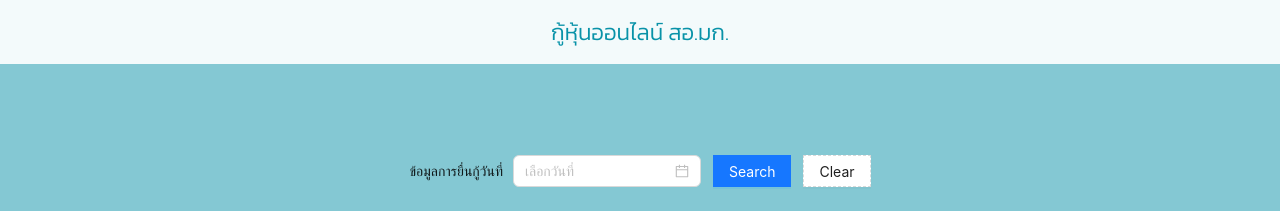
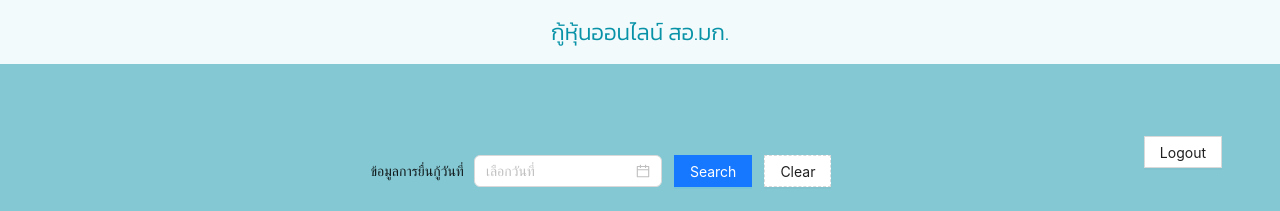
Before and after one commit to sertjerm/loanshare2024, a React (Vite) app: page /admin2024/request-admin in a window 1280 px wide. Shown: the top 211 px of the page. Built offline with nearby package versions, Linux system fonts and the light colour scheme; no server answers.

Commit message:
เพิ่มปุ่ม logout หน้า RequestAdmin

```diff
--- a/src/AppAdmin.jsx
+++ b/src/AppAdmin.jsx
@@ -3,8 +3,9 @@ import {
   Routes,
   Route,
   useLocation,
+  useNavigate,
 } from "react-router-dom";
-import { Layout } from "antd";
+import { Button, Layout } from "antd";
 import { useEffect } from "react";
 import { Header } from "antd/es/layout/layout";
 import AdminLogin from "./pages/AdminLogin";
@@ -23,6 +24,7 @@ const AppAdmin = () => {
 
 const AppContent = () => {
   const location = useLocation();
+  const navigate = useNavigate();
 
   useEffect(() => {
     console.log(`Location changed to: ${location.pathname}`);
--- a/src/pages/RequestAdmin.jsx
+++ b/src/pages/RequestAdmin.jsx
@@ -25,9 +25,11 @@ import { DownOutlined } from "@ant-design/icons";
 import "../assets/styles/request-admin.scss";
 import { NumericFormat } from "react-number-format";
 import DateDisabled from "../components/custom/DateDisabled";
+import { useNavigate } from "react-router-dom";
 
 const RequestAdmin = () => {
   const dispatch = useDispatch();
+  const navigate = useNavigate();
   const { isLoading, items: data } = useSelector(
     (state) => state.main.requestList
   );
@@ -223,6 +225,11 @@ const RequestAdmin = () => {
     }
   };
 
+  const handleLogout = () => {
+    // dispatch(logout());
+    navigate("/"); // Navigate to the login page after logout
+  };
+
   const columns = [
     {
       title: "วัน-เวลายื่นกู้",
@@ -362,6 +369,7 @@ const RequestAdmin = () => {
 
   return (
     <AdminPage>
+      <Button onClick={handleLogout} style={{ float: 'right' }}>Logout</Button>
       <div className="datepicker">
         <span>ข้อมูลการยื่นกู้วันที่ </span>
         <DateDisabled onDateSelect={handleDateSelect} />
```
